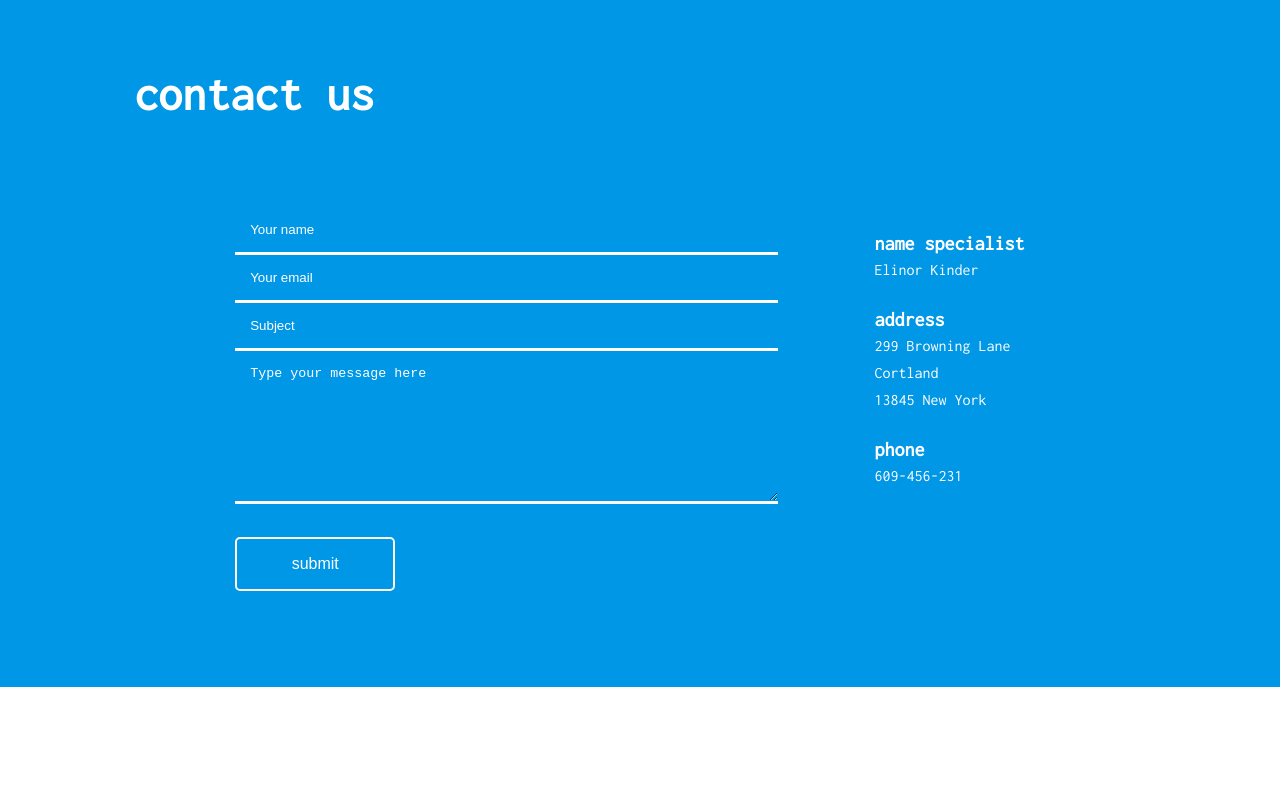
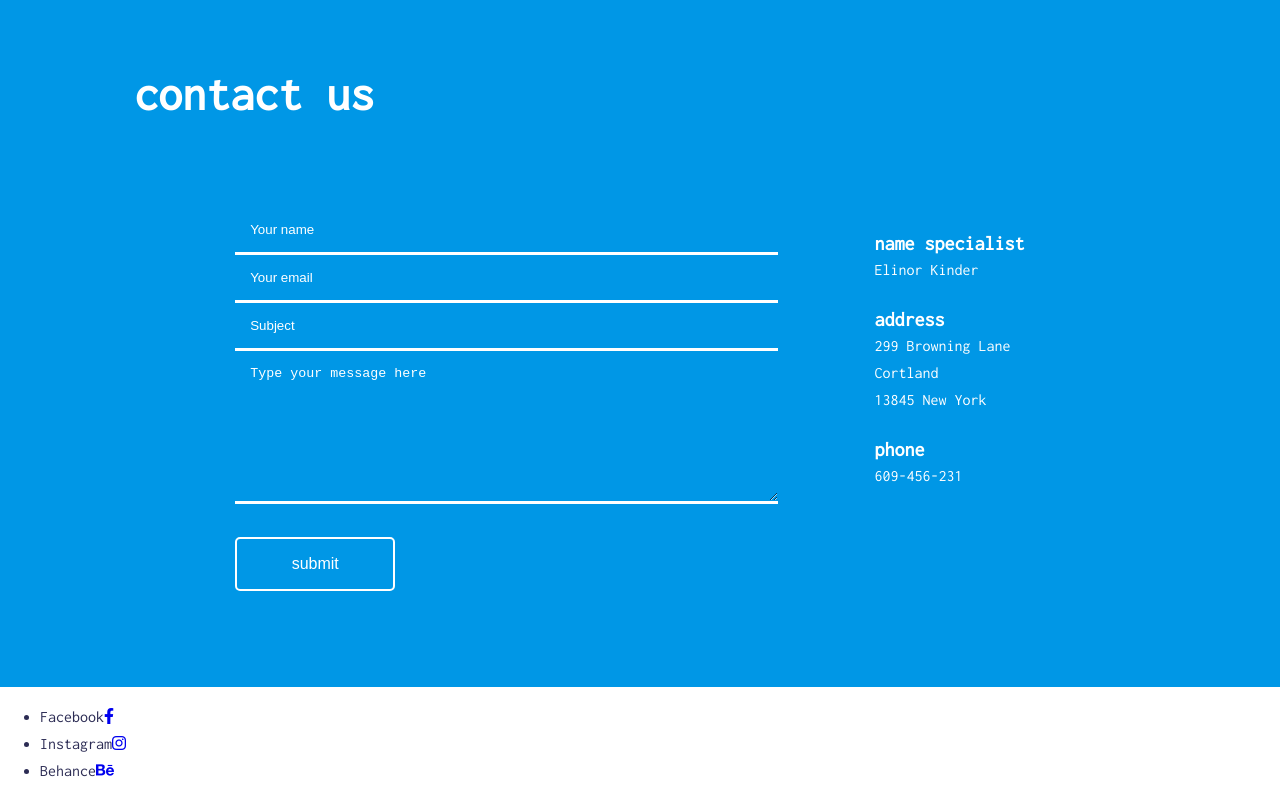
Before and after one commit to mGrzanek/creative-agency, a website: page index.html in a window 1280 px wide. Shown: the part 2408-3208 px from the top of the page. Before the commit the page ends 3095 px from the top, so only its background shows below. Drawn offline with Linux system fonts and the light colour scheme.

Commit message:
Add footer to html code

```diff
--- a/index.html
+++ b/index.html
@@ -144,5 +144,12 @@
             </div>
         </div>
     </section>
+    <footer>
+        <ul>
+            <li>Facebook<a href="#"><i class="fa-brands fa-facebook-f"></i></a></li>
+            <li>Instagram<a href="#"><i class="fa-brands fa-instagram"></i></a></li>
+            <li>Behance<a href="#"><i class="fa-brands fa-behance"></i></a></li>
+        </ul>
+    </footer>
 </body>
 </html>
```
